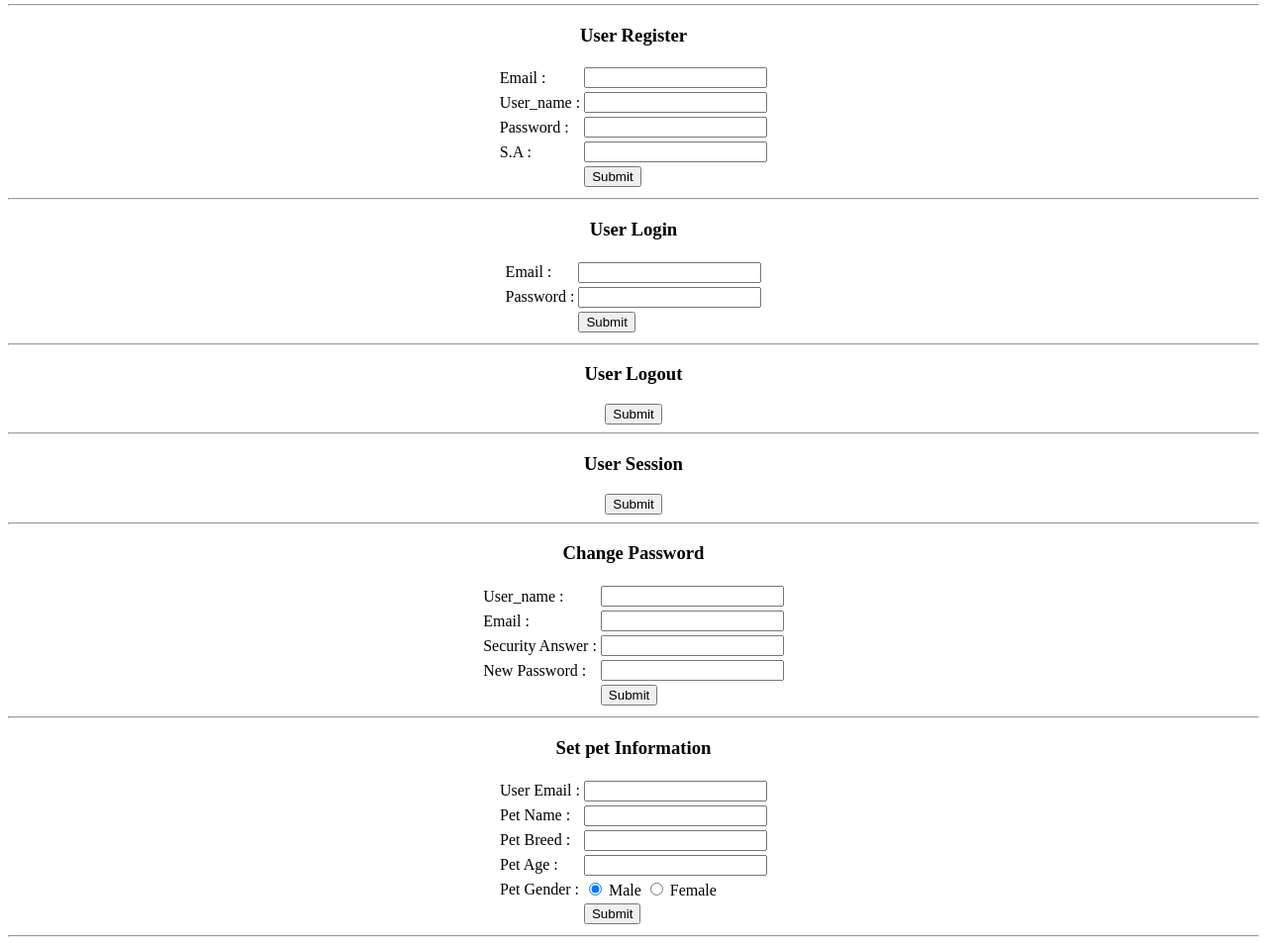
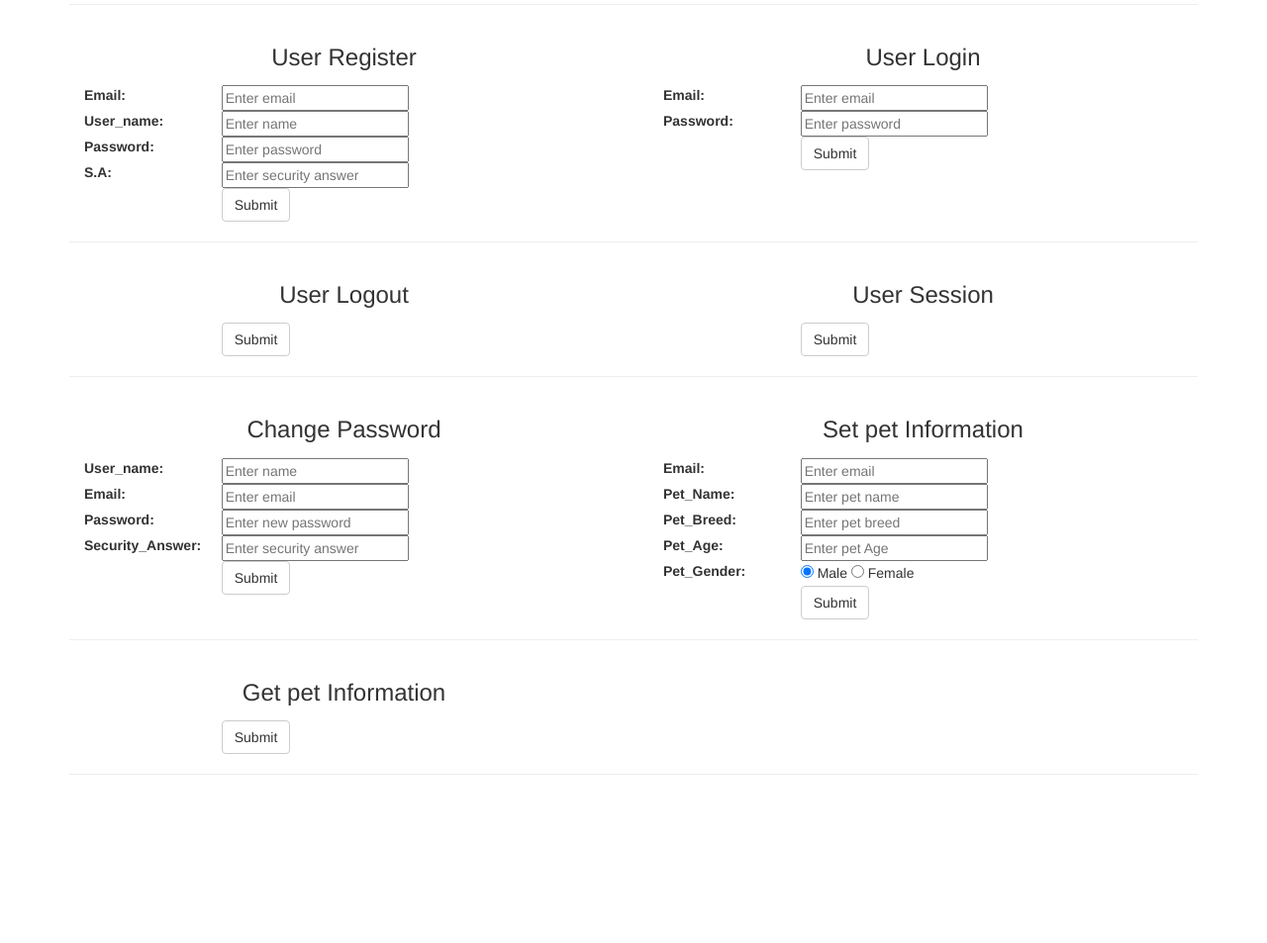
Before and after one commit to Priyankadev/pet_vaccination_api, a plain HTML site: page templates/index.html in a window 1280 px wide. Shown: the part 76-1029 px from the top of the page at 99% size. After the commit the page ends 879 px from the top, so only its background shows below. Drawn offline with nearby package versions, Linux system fonts and the light colour scheme.

Commit message:
add bootstrap form

```diff
--- a/templates/index.html
+++ b/templates/index.html
@@ -2,142 +2,204 @@
 <html lang="en">
 <head>
     <meta charset="UTF-8">
-    <center><title>PET VACCINATION API</title>
+    <title>PET VACCINATION API</title>
+    <meta name="viewport" content="width=device-width, initial-scale=1">
+    <link rel="stylesheet" href="https://maxcdn.bootstrapcdn.com/bootstrap/3.3.7/css/bootstrap.min.css">
 </head>
+
 <body>
-<h1  style="color:blue;"> PET VACCINATION API</h1>
+<div class="container">
+
+<center><h1  style="color:blue;"> PET VACCINATION API</h1></center>
 <hr>
+<div class="row">
+<div class="col-sm-6">
+    <center><h3 > User Register</h3></center>
+    <form action="/api/register" method="post">
+    <div class="form-group">
+        <label class="control-label col-sm-3" >Email:</label>
+        <div class="col-sm-9">
+            <input type="email" name="email" placeholder="Enter email" value="" required="">
+        </div>
 
-<h3 > User Register</h3>
-<form action="/api/register" method="post">
-    <table>
-        <tr>
-            <td>Email :</td><td><input type="email" name="email" value="" required=""></td>
-        </tr>
-           <tr>
-            <td>User_name :</td><td><input type="text" name="name" value="" required=""></td>
-        </tr>
-           <tr>
-            <td>Password :</td><td><input type="password" name="password" value="" required=""></td>
-        </tr>
-           <tr>
-            <td>S.A :</td><td><input type="text" name="answer" value="" required=""></td>
-        </tr>
-        </tr>
-           <tr>
-            <td></td><td><input type="submit"  value="Submit" ></td>
-        </tr>
+        <label class="control-label col-sm-3" >User_name:</label>
+        <div class="col-sm-9">
+            <input type="text" name="name" placeholder="Enter name" value="" required="">
+        </div>
 
-    </table>
+        <label class="control-label col-sm-3" >Password:</label>
+        <div class="col-sm-9">
+            <input type="password" name="password" value="" placeholder="Enter password" required="">
+        </div>
+
+        <label class="control-label col-sm-3" >S.A:</label>
+        <div class="col-sm-9">
+            <input type="text" name="answer" value="" placeholder="Enter security answer" required="">
+        </div>
+
+        <div class="form-group">
+            <div class="col-sm-offset-3 col-sm-9">
+                <button type="submit" class="btn btn-default">Submit</button>
+            </div>
+        </div>
+    </div>
 </form>
-<hr>
+</div>
+
+<div class="col-sm-6">
+    <center><h3> User Login</h3></center>
+    <form action="/api/login" method="post">
+    <div class="form-group">
+        <label class="control-label col-sm-3" for="email">Email:</label>
+        <div class="col-sm-9">
+            <input type="email" name="email" placeholder="Enter email" value="" required="">
+        </div>
+
+        <label class="control-label col-sm-3" for="email">Password:</label>
+        <div class="col-sm-9">
+            <input type="password" name="password" value="" placeholder="Enter password" required="">
+        </div>
+
+        <div class="form-group">
+            <div class="col-sm-offset-3 col-sm-9">
+                <button type="submit" class="btn btn-default">Submit</button>
+            </div>
+        </div>
+    </div>
+</form>
+</div>
+</div>
+    <hr>
 
 
 
-<h3> User Login</h3>
-<form action="/api/login" method="post">
-    <table>
-        <tr>
-            <td>Email :</td><td><input type="email" name="email" value="" required=""></td>
-        </tr>
+<div class="row">
+<div class="col-sm-6">
+    <center><h3> User Logout</h3></center>
+    <form action="/api/logout">
+        <div class="form-group">
 
-        <tr>
-            <td>Password :</td><td><input type="password" name="password" value="" required=""></td>
-        </tr>
+            <div class="form-group">
+            <div class="col-sm-offset-3 col-sm-9">
+                <button type="submit" class="btn btn-default">Submit</button>
+            </div>
+        </div>
+        </div>
+    </form>
+</div>
 
-        </tr>
-           <tr>
-            <td></td><td><input type="submit"  value="Submit" ></td>
-        </tr>
+<div class="col-sm-6">
+    <center><h3 > User Session</h3></center>
+    <form action="/api/whoami">
+    <div class="form-group">
+        <div class="form-group">
+            <div class="col-sm-offset-3 col-sm-9">
+                <button type="submit" class="btn btn-default">Submit</button>
+            </div>
+        </div>
+    </div>
+</form>
+</div>
+</div>
+<hr>
 
-    </table>
+<div class="row">
+<div class="col-sm-6">
+    <center><h3> Change Password</h3></center>
+    <form action="/api/reset_password" method="post">
+    <div class="form-group">
+        <label class="control-label col-sm-3" for="email">User_name:</label>
+        <div class="col-sm-9">
+            <input type="text" name="name" placeholder="Enter name" value="" required="">
+        </div>
+
+        <label class="control-label col-sm-3" for="email">Email:</label>
+        <div class="col-sm-9">
+            <input type="email" name="email" placeholder="Enter email" value="" required="">
+        </div>
+
+
+
+        <label class="control-label col-sm-3" for="email">Password:</label>
+        <div class="col-sm-9">
+            <input type="password" name="password" value="" placeholder="Enter new password" required="">
+        </div>
+
+        <label class="control-label col-sm-3" for="email">Security_Answer:</label>
+        <div class="col-sm-9">
+            <input type="text" name="answer" value="" placeholder="Enter security answer" required="">
+        </div>
+
+        <div class="form-group">
+            <div class="col-sm-offset-3 col-sm-9">
+                <button type="submit" class="btn btn-default">Submit</button>
+            </div>
+        </div>
+    </div>
+</form>
+</div>
+
+
+<div class="col-sm-6">
+    <center><h3> Set pet Information</h3></center>
+    <form action="/api/set_pet_info" method="post">
+    <div class="form-group">
+        <label class="control-label col-sm-3" >Email:</label>
+        <div class="col-sm-9">
+            <input type="email" name="email" placeholder="Enter email" value="" required="">
+        </div>
+
+        <label class="control-label col-sm-3" >Pet_Name:</label>
+        <div class="col-sm-9">
+            <input type="text" name="name" placeholder="Enter pet name" value="" required="">
+        </div>
+
+        <label class="control-label col-sm-3" >Pet_Breed:</label>
+        <div class="col-sm-9">
+            <input type="text" name="breed" placeholder="Enter pet breed" value="" required="">
+        </div>
+
+
+        <label class="control-label col-sm-3" >Pet_Age:</label>
+        <div class="col-sm-9">
+            <input type="text" name="age" placeholder="Enter pet Age" value="" required="">
+        </div>
+
+
+
+        <label class="control-label col-sm-3" for="email">Pet_Gender:</label>
+        <div class="col-sm-9">
+            <input type="radio" name="gender" value="male" checked> Male
+            <input type="radio" name="gender" value="female"> Female<br>
+        </div>
+
+        <div class="form-group">
+            <div class="col-sm-offset-3 col-sm-9">
+                <button type="submit" class="btn btn-default">Submit</button>
+            </div>
+        </div>
+    </div>
+</form>
+</div>
+</div>
+    <hr>
+<div class="row">
+<div class="col-sm-6">
+    <center><h3> Get pet Information</h3></center>
+    <form action="/api/get_pet_info">
+    <div class="form-group">
+        <div class="form-group">
+            <div class="col-sm-offset-3 col-sm-9">
+                <button type="submit" class="btn btn-default">Submit</button>
+            </div>
+        </div>
+    </div>
 </form>
 <hr>
+</div>
+</div>
+    <hr>
 
-<h3> User Logout</h3>
-<form action="/api/logout">
-    <table>
-
-            <input type="submit"  value="Submit" >
-
-
-    </table>
-</form>
-<hr>
-
-
-<h3 > User Session</h3>
-<form action="/api/whoami">
-    <table>
-           <input type="submit"  value="Submit" >
-    </table>
-</form>
-<hr>
-
-<h3> Change Password</h3>
-<form action="/api/reset_password" method="post">
-    <table>
-        <tr>
-            <td>User_name :</td><td><input type="text" name="name" value="" required=""></td>
-        </tr>
-        <tr>
-            <td>Email :</td><td><input type="email" name="email" value="" required=""></td>
-        </tr>
-        <tr>
-            <td>Security Answer :</td><td><input type="text" name="answer" value="" required=""></td>
-        </tr>
-        <tr>
-            <td>New Password :</td><td><input type="password" name="password" value="" required=""></td>
-        </tr>
-
-        </tr>
-           <tr>
-            <td></td><td><input type="submit"  value="Submit" ></td>
-        </tr>
-
-    </table>
-</form>
-<hr>
-
-
-<h3> Set pet Information</h3>
-<form action="/api/set_pet_info" method="post">
-    <table>
-
-        <tr>
-            <td>User Email :</td><td><input type="email" name="email" value="" required=""></td>
-        </tr>
-        <tr>
-            <td>Pet Name :</td><td><input type="text" name="name" value="" required=""></td>
-        </tr>
-        <tr>
-            <td>Pet Breed :</td><td><input type="text" name="breed" value="" required=""></td>
-        </tr>
-        <tr>
-            <td>Pet Age :</td><td><input type="text" name="age" value="" required=""></td>
-        </tr>
-
-
-        <tr>
-            <td>Pet Gender :</td><td><input type="radio" name="gender" value="male" checked> Male
-                              <input type="radio" name="gender" value="female"> Female<br></td>
-
-        </tr>
-        <tr>
-            <td></td><td><input type="submit"  value="Submit" ></td>
-        </tr>
-
-    </table>
-</form>
-<hr>
-<h3> Get pet Information</h3>
-<form action="/api/get_pet_info">
-    <table>
-           <input type="submit"  value="Submit" >
-    </table>
-</form>
-<hr>
-
-</center>
+</div>
 </body>
 </html>
```
Also changed, not shown: 1 other file.
